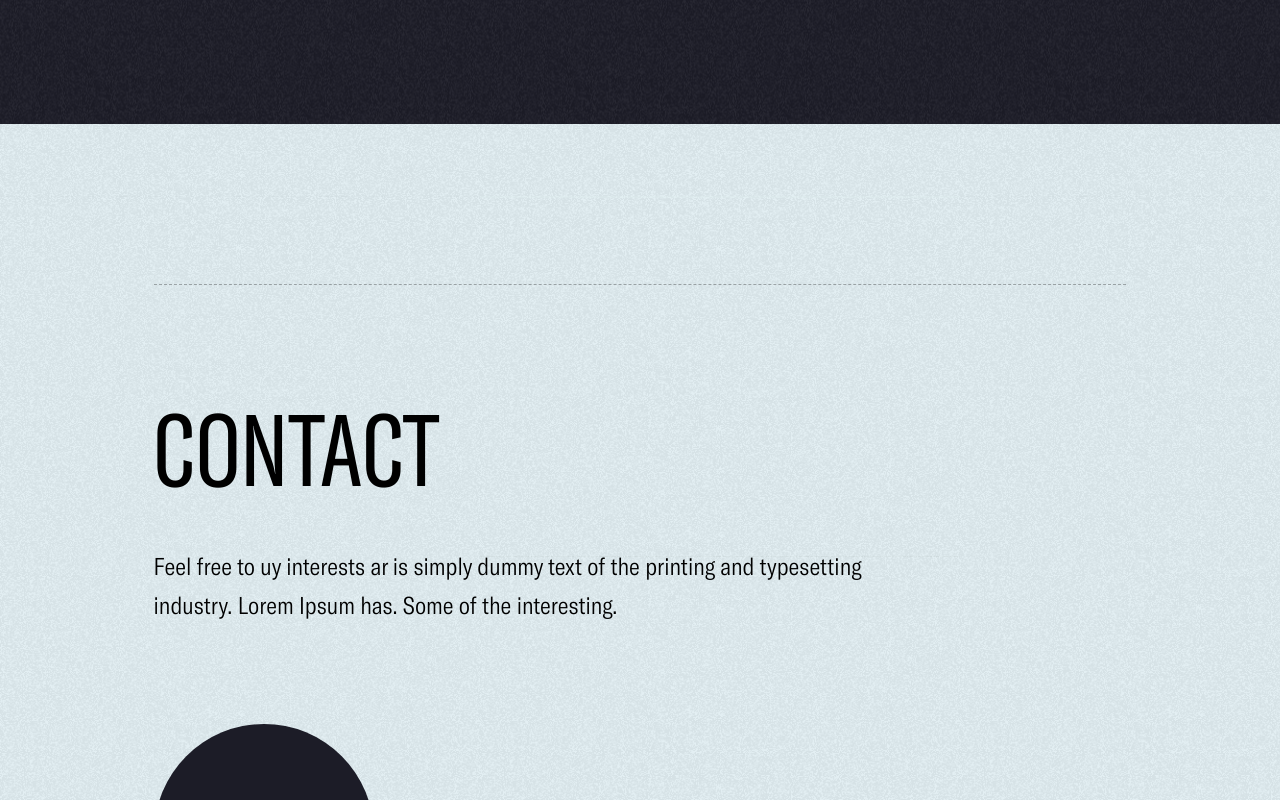
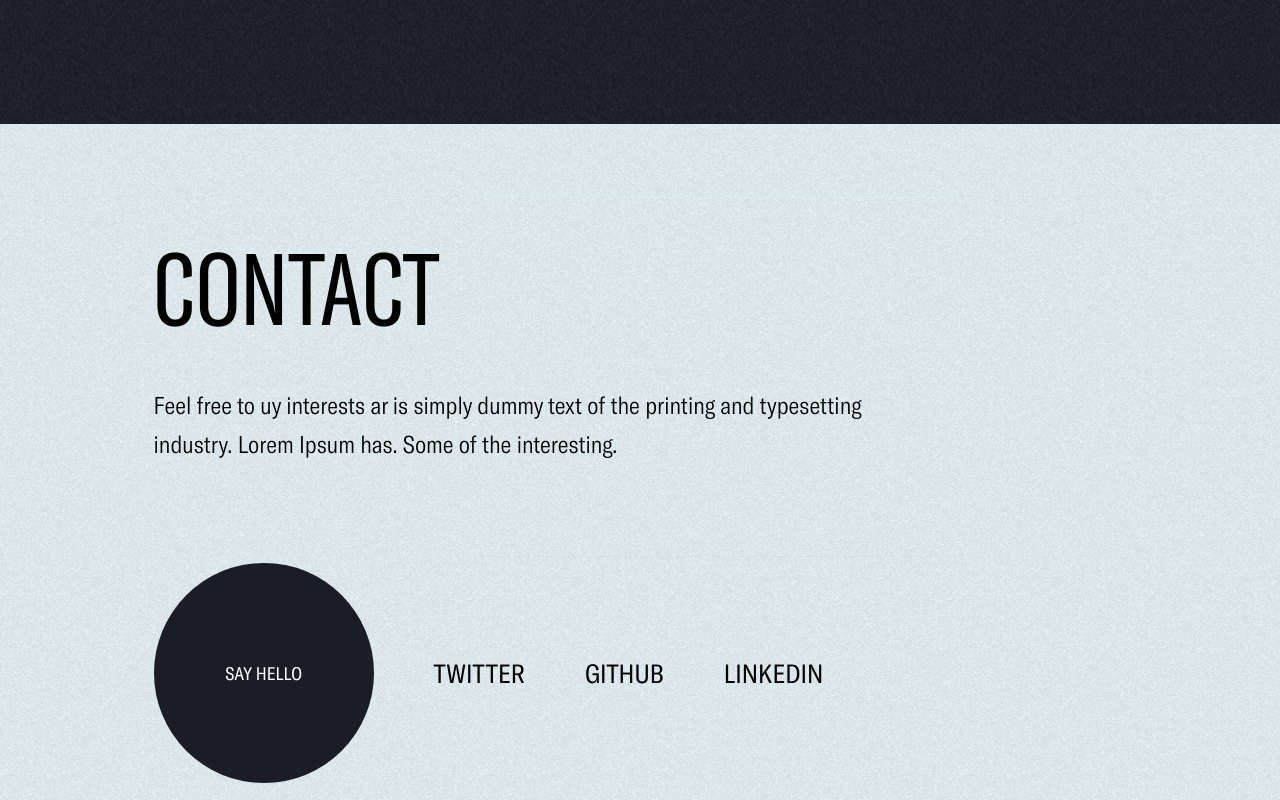
Before and after one commit to muyixs/muyiwa-website, a Nuxt app: page / in a window 1280 px wide. Shown: the part 2860-3660 px from the top of the page. Built offline with nearby package versions, Linux system fonts and the light colour scheme.

Commit message:
remove footer margin & top border on homepage

```diff
--- a/pages/index.vue
+++ b/pages/index.vue
@@ -509,3 +509,10 @@ export default {
   }
 }
 </style>
+
+<style lang="scss">
+.c-footer {
+  margin-top: 0 !important;
+  border-top: 0px !important;
+}
+</style>
```
